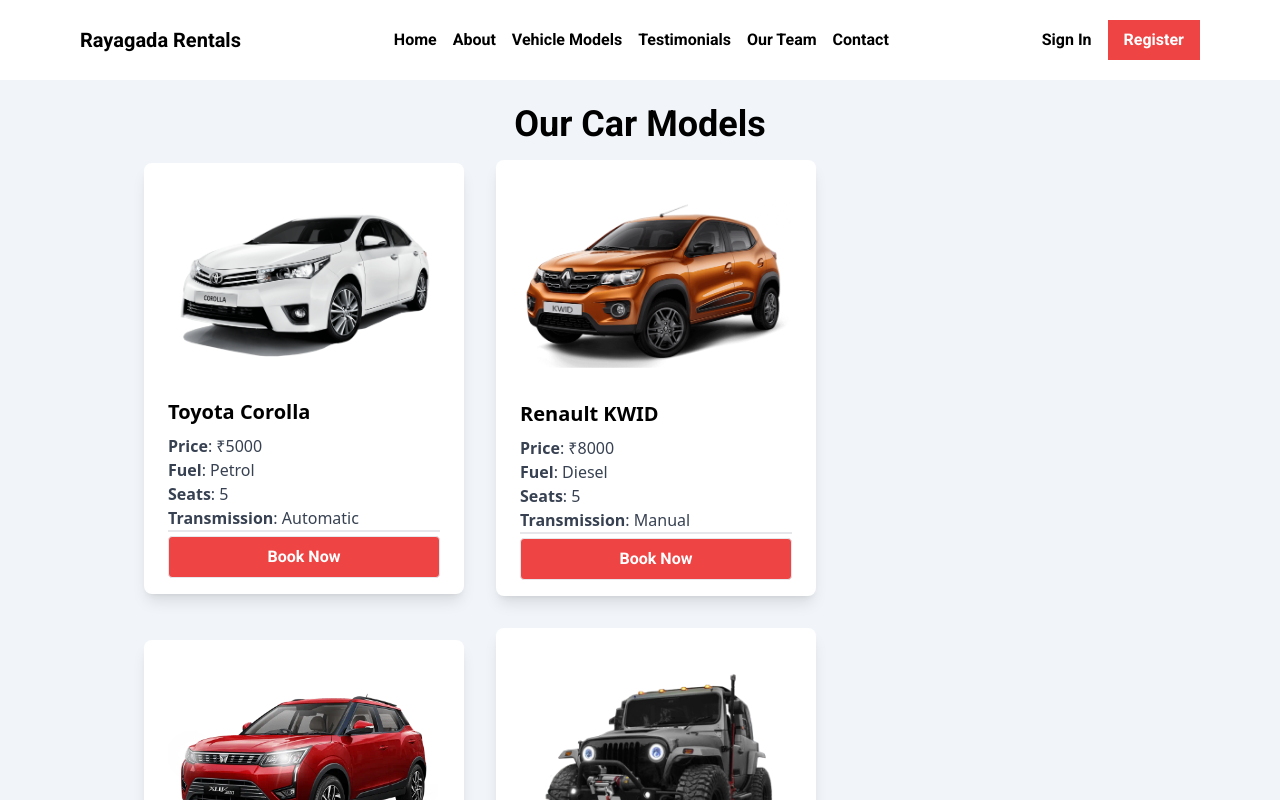
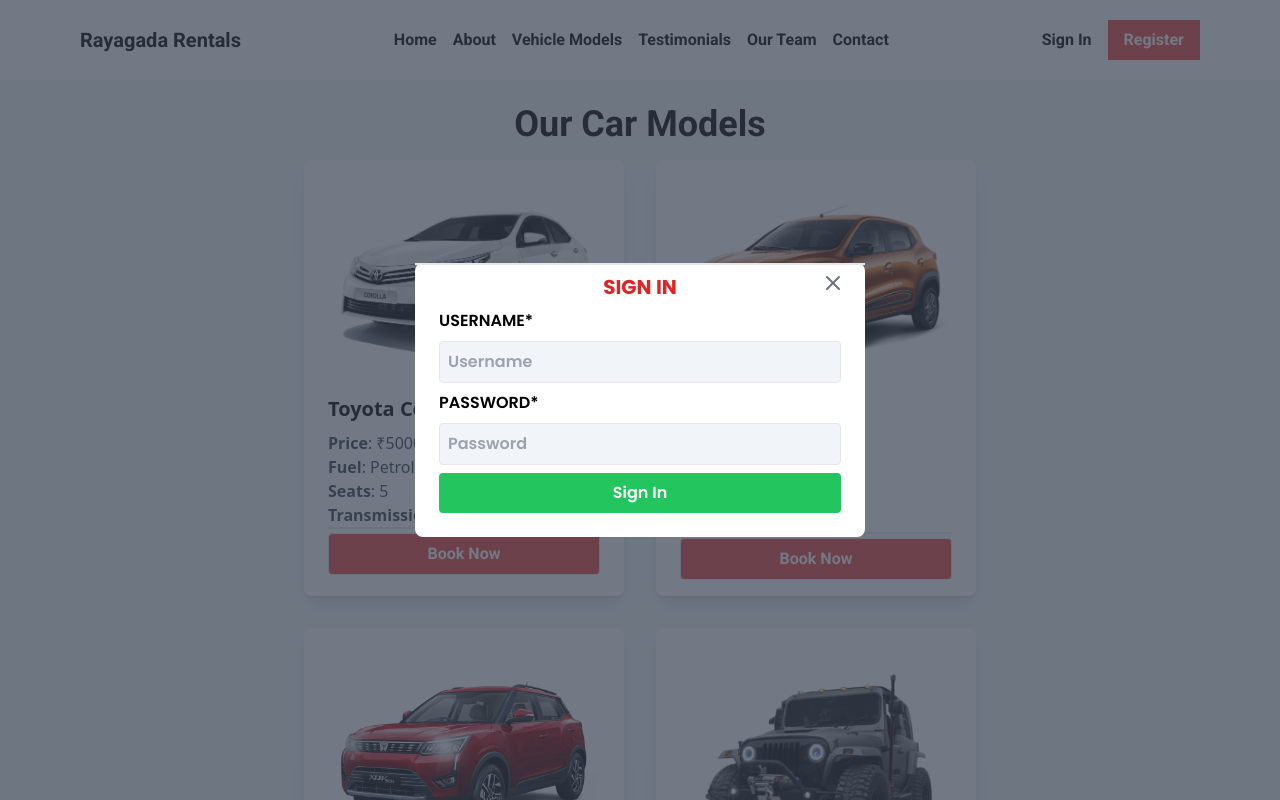
Before and after one commit to nagraj05/car-rental, a React (Vite) app: page /vehicleModels in a window 1280 px wide. Both pictures are taken after a click on the button "Sign In". Shown: the top 800 px of the page. Built offline with nearby package versions, Linux system fonts and the light colour scheme; a web font is replaced by a local one.

Commit message:
alignments using flex

```diff
--- a/src/components/Navbar.jsx
+++ b/src/components/Navbar.jsx
@@ -1,5 +1,43 @@
+import { useEffect, useState } from "react";
 import { Link } from "react-router-dom";
 export default function Navbar() {
+  const [isModalOpen, setIsModalOpen] = useState(false);
+  const [isSignInModalOpen, setIsSignInModalOpen] = useState(false);
+
+  const openModal = () => {
+    setIsModalOpen(true);
+  };
+
+  const closeModal = () => {
+    setIsModalOpen(false);
+  };
+
+  const handleModalClick = (event) => {
+    event.stopPropagation();
+  };
+
+  const openSignInModal = () => {
+    setIsSignInModalOpen(true);
+  };
+  const closeSignInModal = () => {
+    setIsSignInModalOpen(false);
+  };
+  useEffect(() => {
+    if (isModalOpen === true) {
+      document.body.style.overflow = "hidden";
+    } else {
+      document.body.style.overflow = "auto";
+    }
+  }, [isModalOpen]);
+
+  useEffect(() => {
+    if (isSignInModalOpen === true) {
+      document.body.style.overflow = "hidden";
+    } else {
+      document.body.style.overflow = "auto";
+    }
+  }, [isSignInModalOpen]);
+
   return (
     <div className="flex justify-between  items-center py-5 px-20 bg-transparent font-rob font-semibold">
       <h2 className="text-xl">Rayagada Rentals</h2>
@@ -26,11 +64,141 @@
         </ul>
       </div>
       <div className="flex space-x-4">
-        <button className="hover:text-red-500 transition duration-200 cursor-pointer">
+        <button
+          className="hover:text-red-500 transition duration-200 cursor-pointer"
+          onClick={openSignInModal}
+        >
           Sign In
         </button>
-        <button className="bg-red-500 py-2 px-4 text-white">Register</button>
+        <button className="bg-red-500 py-2 px-4 text-white" onClick={openModal}>
+          Register
+        </button>
       </div>
+
+      {isSignInModalOpen && (
+        <div
+          className="fixed top-0 left-0 right-0 bottom-0 bg-gray-700 bg-opacity-70 flex items-center justify-center"
+          onClick={closeSignInModal}
+        >
+          <div
+            className="bg-white  rounded-lg relative w-[450px] scrollbar scrollbar-thumb-red-700 scrollbar-thumb-rounded-xl scrollbar-track-red-400 scrollbar-track-rounded-xl "
+            onClick={handleModalClick}
+          >
+            <button
+              className="absolute top-2 right-5 text-gray-500 hover:text-gray-700"
+              onClick={closeSignInModal}
+            >
+              <svg
+                xmlns="http://www.w3.org/2000/svg"
+                className="h-6 w-6"
+                fill="none"
+                viewBox="0 0 24 24"
+                stroke="currentColor"
+              >
+                <path
+                  strokeLinecap="round"
+                  strokeLinejoin="round"
+                  strokeWidth="2"
+                  d="M6 18L18 6M6 6l12 12"
+                />
+              </svg>
+            </button>
+            <div className="max-h-96 overflow-y-auto  pb-6">
+              <h2 className="py-2  text-xl border-t-2 text-red-600 font-poppins font-bold text-center">
+                SIGN IN
+              </h2>
+              <div className="flex flex-col gap-2 px-6 font-poppins">
+                <h3>USERNAME*</h3>
+                <input
+                  type="text"
+                  placeholder="Username"
+                  className="border rounded p-2 bg-slate-100"
+                />
+                <h3>PASSWORD*</h3>
+                <input
+                  type="password"
+                  placeholder="Password"
+                  className="border rounded p-2 bg-slate-100"
+                />
+                <button className="bg-green-500 text-white p-2 rounded">
+                  Sign In
+                </button>
+              </div>
+            </div>
+          </div>
+        </div>
+      )}
+      {isModalOpen && (
+        <div
+          className="fixed top-0 left-0 right-0 bottom-0 bg-gray-700 bg-opacity-70 flex items-center justify-center"
+          onClick={closeModal}
+        >
+          <div
+            className="bg-white  rounded-lg relative w-[450px] scrollbar scrollbar-thumb-red-700 scrollbar-thumb-rounded-xl scrollbar-track-red-400 scrollbar-track-rounded-xl "
+            onClick={handleModalClick}
+          >
+            <button
+              className="absolute top-2 right-5 text-gray-500 hover:text-gray-700"
+              onClick={closeModal}
+            >
+              <svg
+                xmlns="http://www.w3.org/2000/svg"
+                className="h-6 w-6"
+                fill="none"
+                viewBox="0 0 24 24"
+                stroke="currentColor"
+              >
+                <path
+                  strokeLinecap="round"
+                  strokeLinejoin="round"
+                  strokeWidth="2"
+                  d="M6 18L18 6M6 6l12 12"
+                />
+              </svg>
+            </button>
+            <div className="max-h-96 overflow-y-auto  pb-6">
+              <h2 className="py-2  text-xl border-t-2 text-red-600 font-poppins font-bold text-center">
+                REGISTER
+              </h2>
+              <div className="flex flex-col gap-2 px-6 font-poppins">
+                <h3>USERNAME*</h3>
+                <input
+                  type="text"
+                  placeholder="Username"
+                  className="border rounded p-2 bg-slate-100"
+                />
+                <h3>PASSWORD*</h3>
+                <input
+                  type="password"
+                  placeholder="Password"
+                  className="border rounded p-2 bg-slate-100"
+                />
+                <h3>First Name*</h3>
+                <input
+                  type="text"
+                  placeholder="First Name"
+                  className="border rounded p-2 bg-slate-100"
+                />
+                <h3>Last Name*</h3>
+                <input
+                  type="text"
+                  placeholder="Last Name"
+                  className="border rounded p-2 bg-slate-100"
+                />
+                <h3>E-Mail*</h3>
+                <input
+                  type="email"
+                  placeholder="E-mail"
+                  className="border rounded p-2 bg-slate-100"
+                />
+                <button className="bg-green-500 text-white p-2 rounded">
+                  Register
+                </button>
+              </div>
+            </div>
+          </div>
+        </div>
+      )}
     </div>
   );
 }
--- a/src/components/VehicleModel.jsx
+++ b/src/components/VehicleModel.jsx
@@ -9,14 +9,14 @@
 
   return (
     <div>
-      <div className="flex justify-center flex-col items-center py-4">
+      <div className="flex justify-center flex-col items-center py-4 ">
         <h2 className="text-5xl font-rob">Our rental fleet</h2>
         <p className="text-lg font-rob">
           Choose from a variety of our amazing vehicles to rent for your next
           adventure or business trip
         </p>
       </div>
-      <div className="flex p-4 space-x-6 h-auto">
+      <div className="flex p-4 space-x-6 h-auto justify-center">
         <div className="flex flex-col space-y-2 w-60">
           {carsData.map((car) => (
             <div
--- a/src/pages/Team.jsx
+++ b/src/pages/Team.jsx
@@ -52,7 +52,7 @@
         <h1 className="text-center font-rob font-bold p-5 text-4xl">
           Our Team
         </h1>
-        <div className="flex flex-wrap w-4/5 mx-auto">
+        <div className="flex flex-wrap w-4/5 mx-auto justify-center">
           {team.map((person) => (
             <div
               key={person.id}
--- a/src/pages/VehicleModels.jsx
+++ b/src/pages/VehicleModels.jsx
@@ -7,7 +7,7 @@
       <h1 className="text-4xl font-rob font-bold text-center">
         Our Car Models
       </h1>
-      <div className="flex flex-wrap justify-left items-center w-4/5 mx-auto">
+      <div className="flex flex-wrap justify-center  w-4/5 mx-auto">
         {carsData.map((car) => (
           <div
             key={car.id}
```
